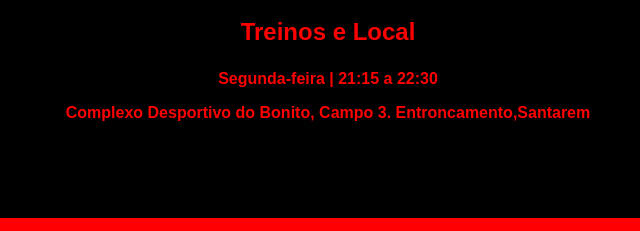
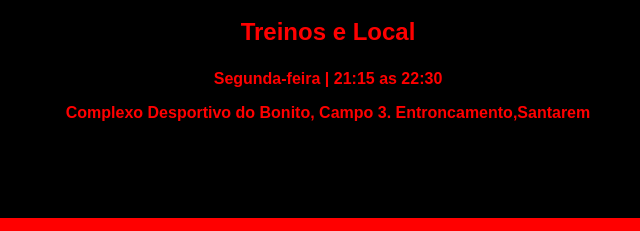
Before and after one commit to Swozum/EACSteamers, a plain HTML site: page index.html in a window 1280 px wide. Shown: the part 1987-2218 px from the top of the page, 617-1257 px from the left. Drawn offline with Linux system fonts and the light colour scheme.

Commit message:
Update index.html
horario update

```diff
--- a/index.html
+++ b/index.html
@@ -73,7 +73,7 @@
             <!-- Formulário de Contato -->
             <div class="contact-item">
                 <h3>Treinos e Local</h3>
-                <p>Segunda-feira | 21:15 a 22:30</p>
+                <p>Segunda-feira | 21:15 as 22:30</p>
                 <p><a href="https://maps.app.goo.gl/q3gufu3e8k96uYu99" target="_blank">Complexo Desportivo do Bonito, Campo 3. Entroncamento,Santarem</a></p>
             </div>
         </div>
```
